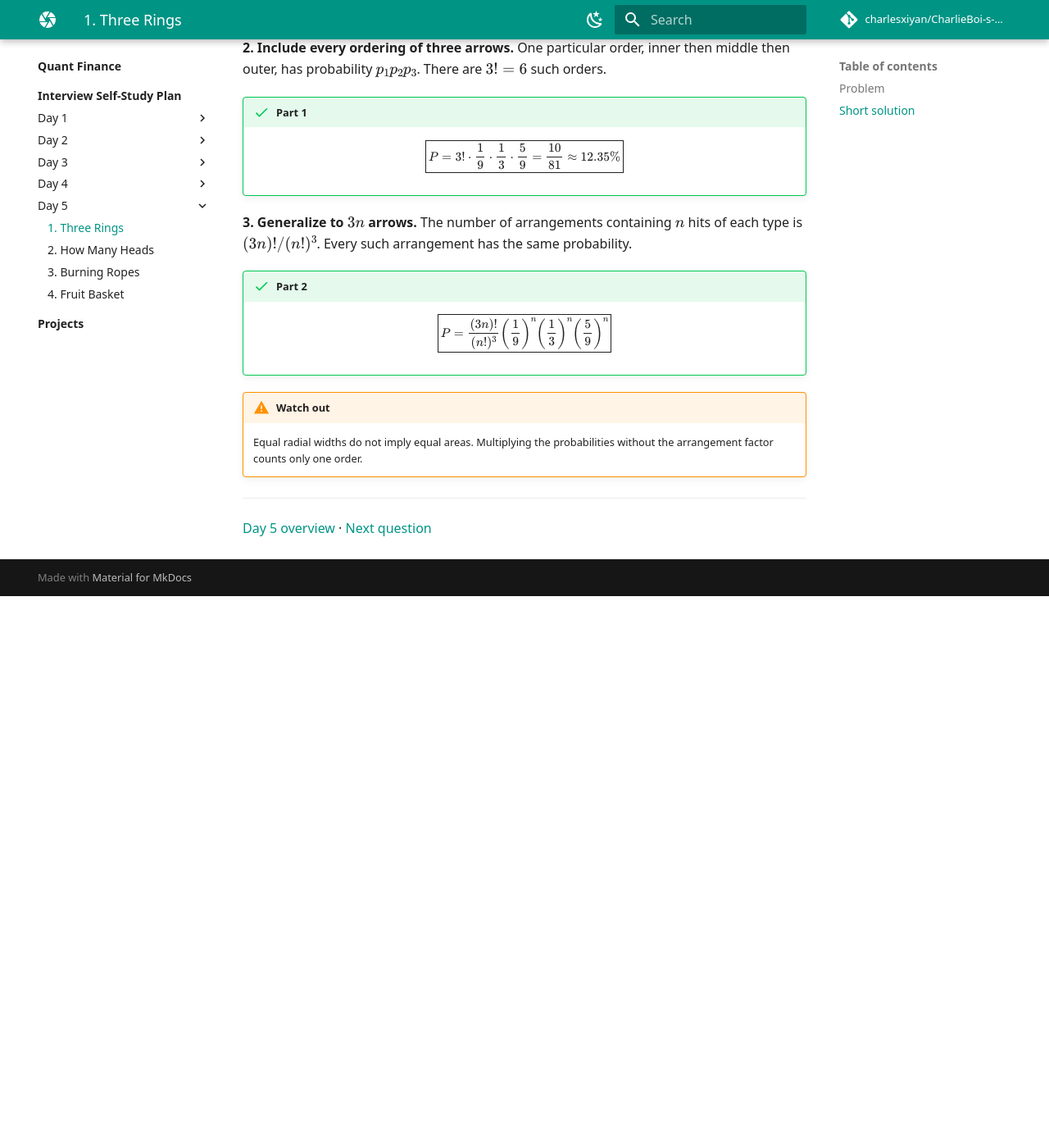
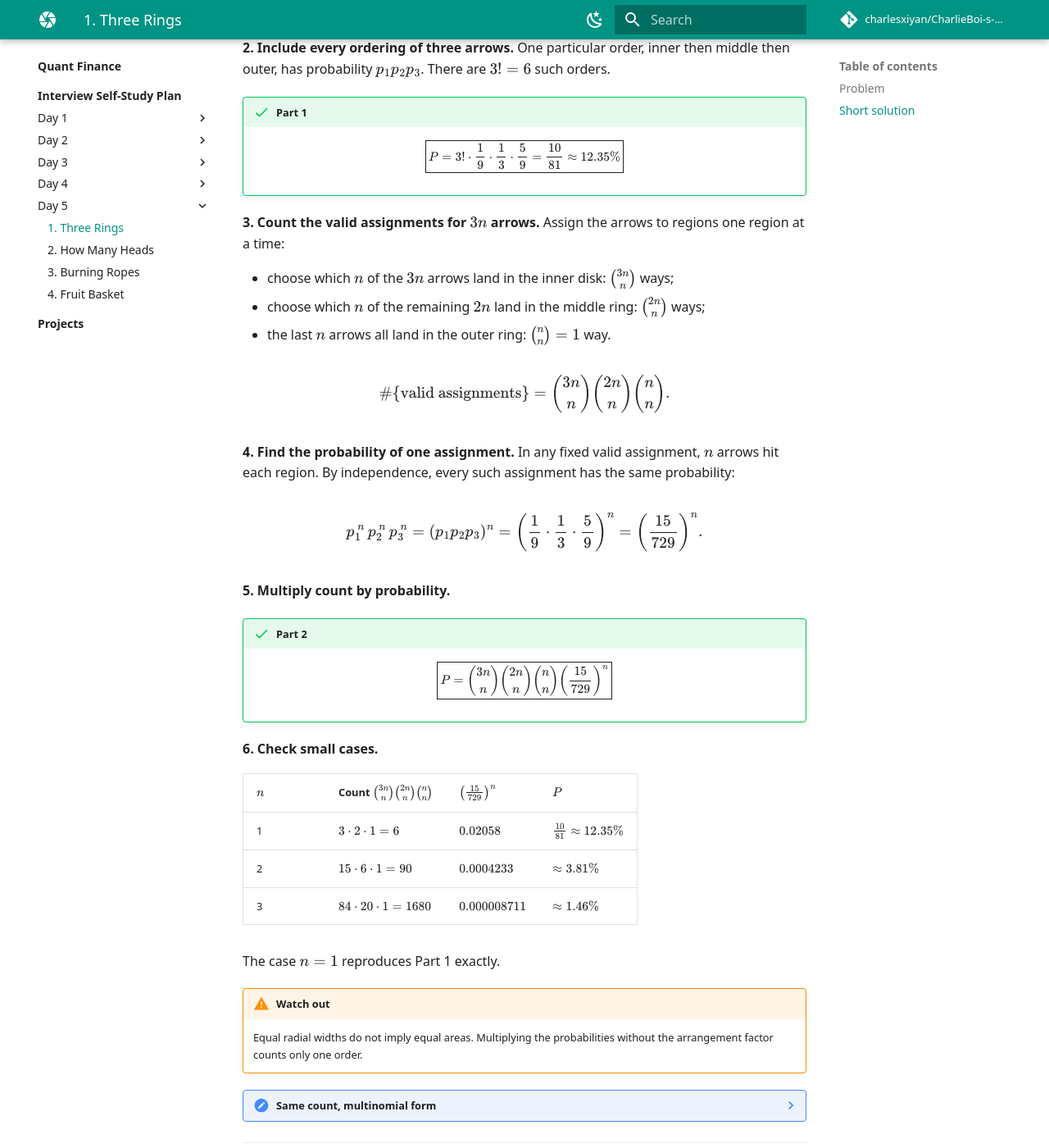
Before and after one commit to charlesxiyan/CharlieBoi-s-Lens-on-the-World, an MkDocs documentation site: the page built from docs/quant-finance/day-5/question-1.md, in a window 1280 px wide and 1400 px high, scrolled down 870 px. Shown: the whole window at 82% size. Built offline with MkDocs 1.6.1 and Material for MkDocs 9.7.7, drawn with Linux system fonts in a browser that asks for light colours; comment, search, counter and statistics services are not loaded; before the commit the page ends 1597 px from its top, so only the background shows below that; some of the changed text lies outside the part shown.

Commit message:
Revise question 1 with contributions and clarifications
Updated the question to include contributions from both Charles and Sophia. Revised the explanation for counting valid assignments and provided a clearer probability calculation for the multinomial distribution.

```diff
--- a/docs/quant-finance/day-5/question-1.md
+++ b/docs/quant-finance/day-5/question-1.md
@@ -34,17 +34,59 @@ middle then outer, has probability $p_1p_2p_3$. There are $3!=6$ such orders.
     $$\boxed{P=3!\cdot\frac19\cdot\frac13\cdot\frac59
     =\frac{10}{81}\approx12.35\%}$$
 
-**3. Generalize to $3n$ arrows.** The number of arrangements containing $n$
-hits of each type is $(3n)!/(n!)^3$. Every such arrangement has the same probability.
+**3. Count the valid assignments for $3n$ arrows.** Assign the arrows to regions one region at a time:
+
+- choose which $n$ of the $3n$ arrows land in the inner disk: $\binom{3n}{n}$ ways;
+- choose which $n$ of the remaining $2n$ land in the middle ring: $\binom{2n}{n}$ ways;
+- the last $n$ arrows all land in the outer ring: $\binom{n}{n}=1$ way.
+
+$$
+\#\{\text{valid assignments}\}=\binom{3n}{n}\binom{2n}{n}\binom{n}{n}.
+$$
+
+**4. Find the probability of one assignment.** In any fixed valid assignment, $n$ arrows hit each region.
+By independence, every such assignment has the same probability:
+
+$$
+p_1^{\,n}\,p_2^{\,n}\,p_3^{\,n}=(p_1p_2p_3)^n
+=\left(\frac19\cdot\frac13\cdot\frac59\right)^n
+=\left(\frac{15}{729}\right)^n.
+$$
+
+**5. Multiply count by probability.**
 
 !!! success "Part 2"
-    $$\boxed{P=\frac{(3n)!}{(n!)^3}
-    \left(\frac19\right)^n\left(\frac13\right)^n\left(\frac59\right)^n}$$
+    $$\boxed{P=\binom{3n}{n}\binom{2n}{n}\binom{n}{n}\left(\frac{15}{729}\right)^n}$$
+
+**6. Check small cases.**
+
+| $n$ | Count $\binom{3n}{n}\binom{2n}{n}\binom{n}{n}$ | $\left(\frac{15}{729}\right)^n$ | $P$ |
+| --- | --- | --- | --- |
+| 1 | $3\cdot2\cdot1=6$ | $0.02058$ | $\tfrac{10}{81}\approx12.35\%$ |
+| 2 | $15\cdot6\cdot1=90$ | $0.0004233$ | $\approx3.81\%$ |
+| 3 | $84\cdot20\cdot1=1680$ | $0.000008711$ | $\approx1.46\%$ |
+
+The case $n=1$ reproduces Part 1 exactly.
 
 !!! warning "Watch out"
     Equal radial widths do not imply equal areas. Multiplying the probabilities
     without the arrangement factor counts only one order.
 
+??? note "Same count, multinomial form"
+    The product of binomials collapses to the multinomial coefficient:
+
+    $$
+    \binom{3n}{n}\binom{2n}{n}\binom{n}{n}
+    =\frac{(3n)!}{n!\,(2n)!}\cdot\frac{(2n)!}{n!\,n!}\cdot 1
+    =\frac{(3n)!}{(n!)^3}.
+    $$
+
+    So the answer is the multinomial probability
+    $\dfrac{(3n)!}{(n!)^3}\,p_1^{\,n}p_2^{\,n}p_3^{\,n}$.
+    Because $P$ shrinks as $n$ grows, seeing an **exactly** even split becomes
+    increasingly unlikely, even though the expected counts are uneven anyway
+    ($p_3=5/9$ dominates).
+
 ---
 
 [Day 5 overview](index.md) · [Next question](question-2.md)
```
Also changed, not shown: other parts of docs/quant-finance/day-5/question-1.md (+1 -1 lines).
